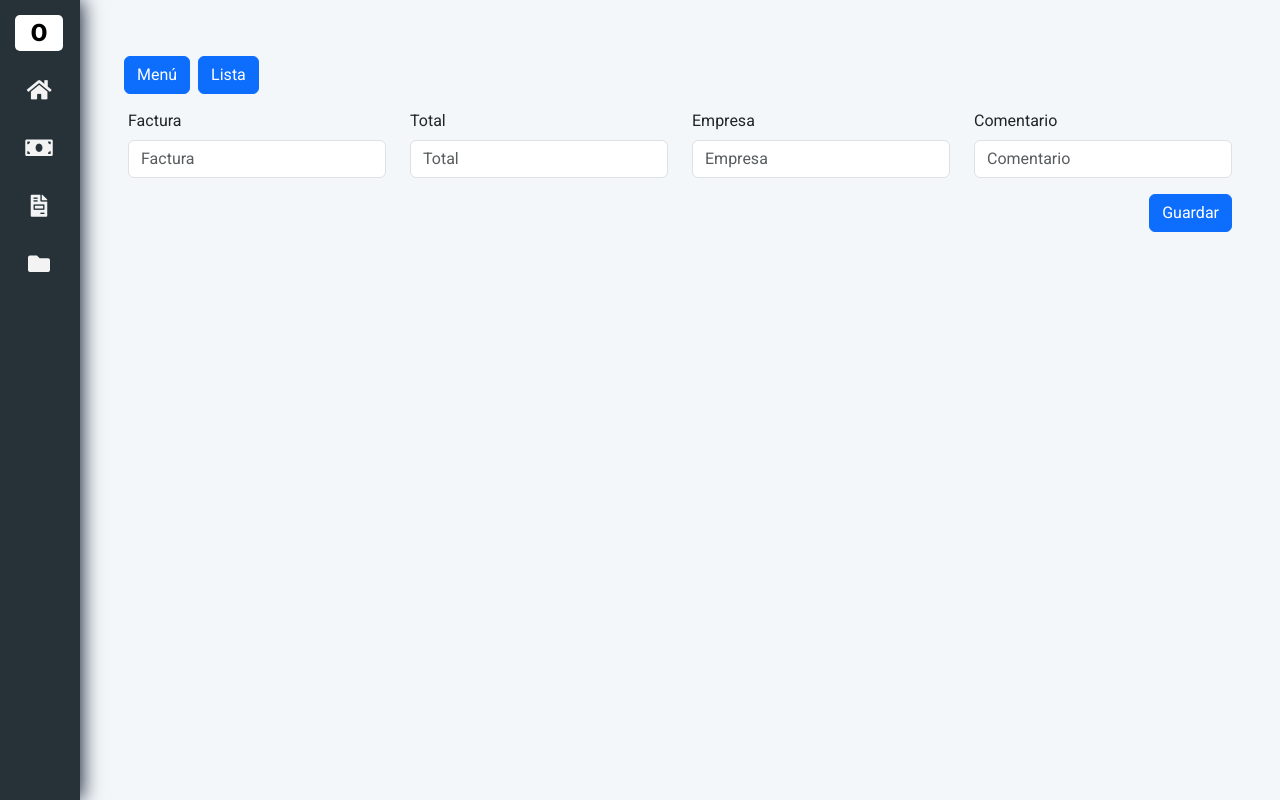
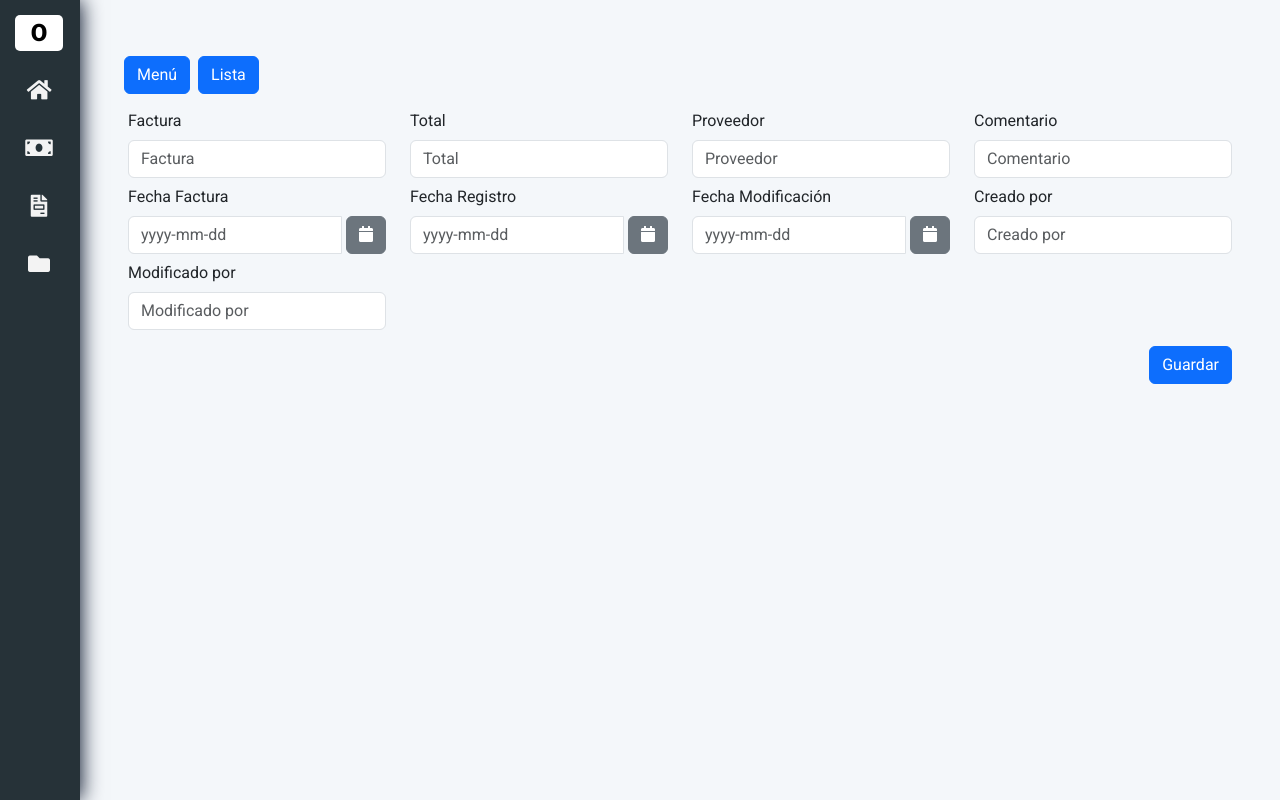
Before and after one commit to luiszelph/overpass-erp, an Angular app: page /nuevo-egresos in a window 1280 px wide. Built offline with nearby package versions, Linux system fonts and the light colour scheme.

Commit message:
Se agregaron campos a nuevo-egresos, se corrigieron etiquetas

```diff
--- a/src/app/components/egresos/lista-egresos/lista-egresos.component.html
+++ b/src/app/components/egresos/lista-egresos/lista-egresos.component.html
@@ -15,7 +15,7 @@
             <th scope="col">Número</th>
             <th scope="col">Factura</th>
             <th scope="col">Total</th>
-            <th scope="col">Empresa</th>
+            <th scope="col">Proveedor</th>
             <th scope="col">Comentario</th>
           </tr>
         </thead>
--- a/src/app/components/egresos/nuevo-egresos/nuevo-egresos.component.html
+++ b/src/app/components/egresos/nuevo-egresos/nuevo-egresos.component.html
@@ -11,20 +11,79 @@
 <form>
   <div class="form-group row">
     <div class="col-sm-3">
-      <label class="col-sm-2 col-form-label">Factura</label>
-      <input type="number" class="form-control" id="factura" placeholder="Factura" name="factura">
+      <label for="factura" class="col-sm-2 col-form-label">Factura</label>
+      <input type="text" class="form-control" id="factura" placeholder="Factura" name="factura" ngModel>
     </div>
     <div class="col-sm-3">
-      <label class="col-sm-2 col-form-label">Total</label>
+      <label for="total" class="col-sm-2 col-form-label">Total</label>
       <input type="number" class="form-control" id="total" placeholder="Total" name="total">
     </div>
     <div class="col-sm-3">
-      <label class="col-sm-2 col-form-label">Empresa</label>
-      <input type="text" class="form-control" id="empresa" placeholder="Empresa" name="Empresa">
+      <label for="proveedor" class="col-sm-2 col-form-label">Proveedor</label>
+      <input type="text" class="form-control" id="proveedor" placeholder="Proveedor" name="proveedor">
     </div>
     <div class="col-sm-3">
-      <label class="col-sm-2 col-form-label">Comentario</label>
+      <label for="comentario" class="col-sm-2 col-form-label">Comentario</label>
       <input type="text" class="form-control" id="comentario" placeholder="Comentario" name="comentario">
+    </div>
+    <div class="col-sm-3">
+      <label for="fechaFactura" class="col-form-label">Fecha Factura</label>
+      <div class="input-group custom-datepicker">
+        <input
+          class="form-control"
+          placeholder="yyyy-mm-dd"
+          name="dp"
+          ngbDatepicker
+          #d="ngbDatepicker"
+        />
+        <div class="input-group-append ms-1">
+          <button class="btn btn-secondary" (click)="d.toggle()" type="button">
+            <i class="fa fa-calendar"></i>
+          </button>
+        </div>
+      </div>
+    </div>
+    <div class="col-sm-3">
+      <label for="fechaTicket" class="col-form-label">Fecha Registro</label>
+      <div class="input-group custom-datepicker">
+        <input
+          class="form-control"
+          placeholder="yyyy-mm-dd"
+          name="dp"
+          ngbDatepicker
+          #d="ngbDatepicker"
+        />
+        <div class="input-group-append ms-1">
+          <button class="btn btn-secondary" (click)="d.toggle()" type="button">
+            <i class="fa fa-calendar"></i>
+          </button>
+        </div>
+      </div>
+    </div>
+    <div class="col-sm-3">
+      <label for="fechaTicket" class="col-form-label">Fecha Modificación</label>
+      <div class="input-group custom-datepicker">
+        <input
+          class="form-control"
+          placeholder="yyyy-mm-dd"
+          name="dp"
+          ngbDatepicker
+          #d="ngbDatepicker"
+        />
+        <div class="input-group-append ms-1">
+          <button class="btn btn-secondary" (click)="d.toggle()" type="button">
+            <i class="fa fa-calendar"></i>
+          </button>
+        </div>
+      </div>
+    </div>
+    <div class="col-sm-3">
+      <label for="creadoPor" class="col-form-label">Creado por</label>
+      <input type="text" class="form-control" id="creadoPor" placeholder="Creado por" name="creadoPor">
+    </div>
+    <div class="col-sm-3">
+      <label for="modificadoPor" class="col-form-label">Modificado por</label>
+      <input type="text" class="form-control" id="modificadoPor" placeholder="Modificado por" name="modificadoPor">
     </div>
   </div>
   <div class="d-flex justify-content-end mt-3">
```
